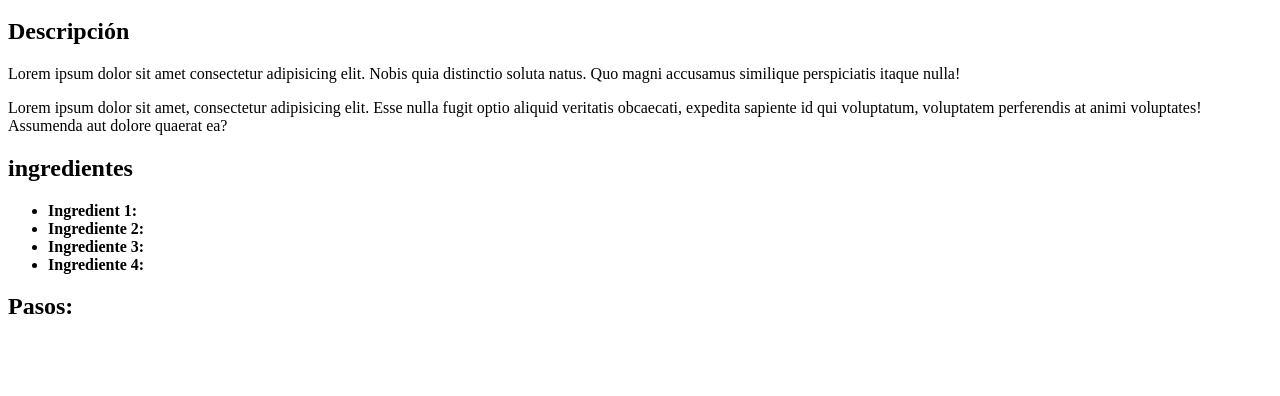
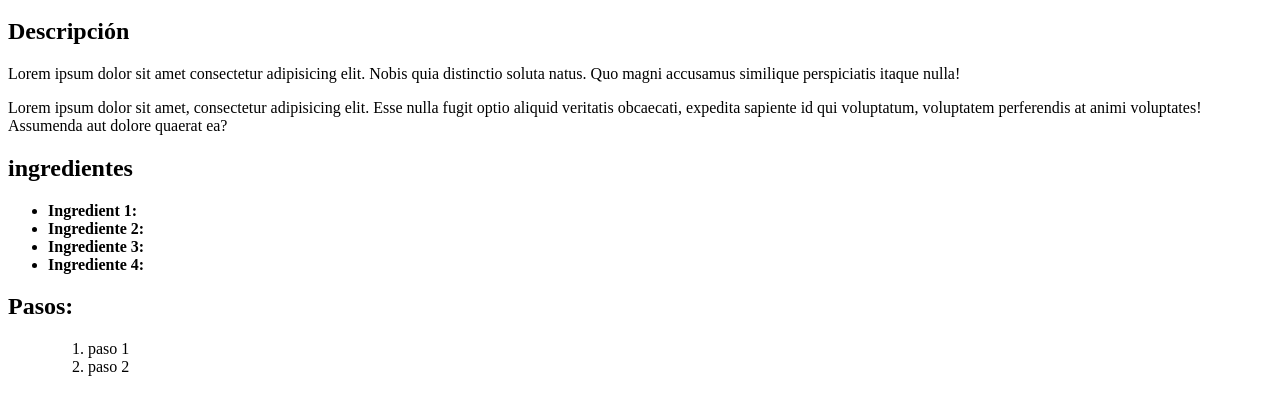
Before and after one commit to sirwdr/odin-recipes1, a plain HTML site: page index.html in a window 1280 px wide. Shown: the part 404-800 px from the top of the page. Drawn offline with Linux system fonts and the light colour scheme.

Commit message:
modifique lista ol

```diff
--- a/index.html
+++ b/index.html
@@ -21,11 +21,11 @@
         <li><strong>Ingrediente 4:</strong></li>
     </ul>
     <h2>Pasos:</h2>
-    <template>
-        <ul>
-            <ol>paso 1</ol>
-            <ol>paso 2</ol>
-        </ul>
-    </template>
+    <dir>
+        <ol>
+            <li>paso 1</li>
+            <li>paso 2</li>
+        </ol>
+    </dir>
 </body>
 </html>
```
